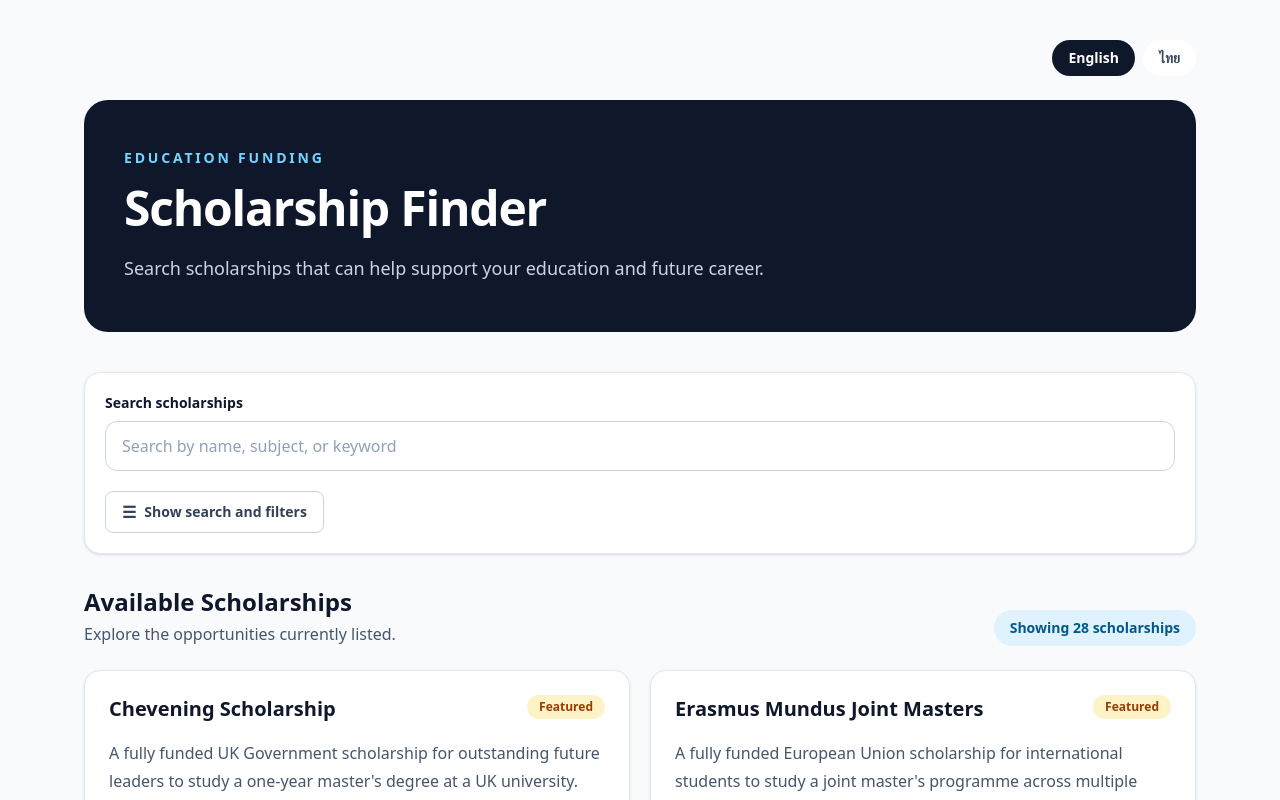
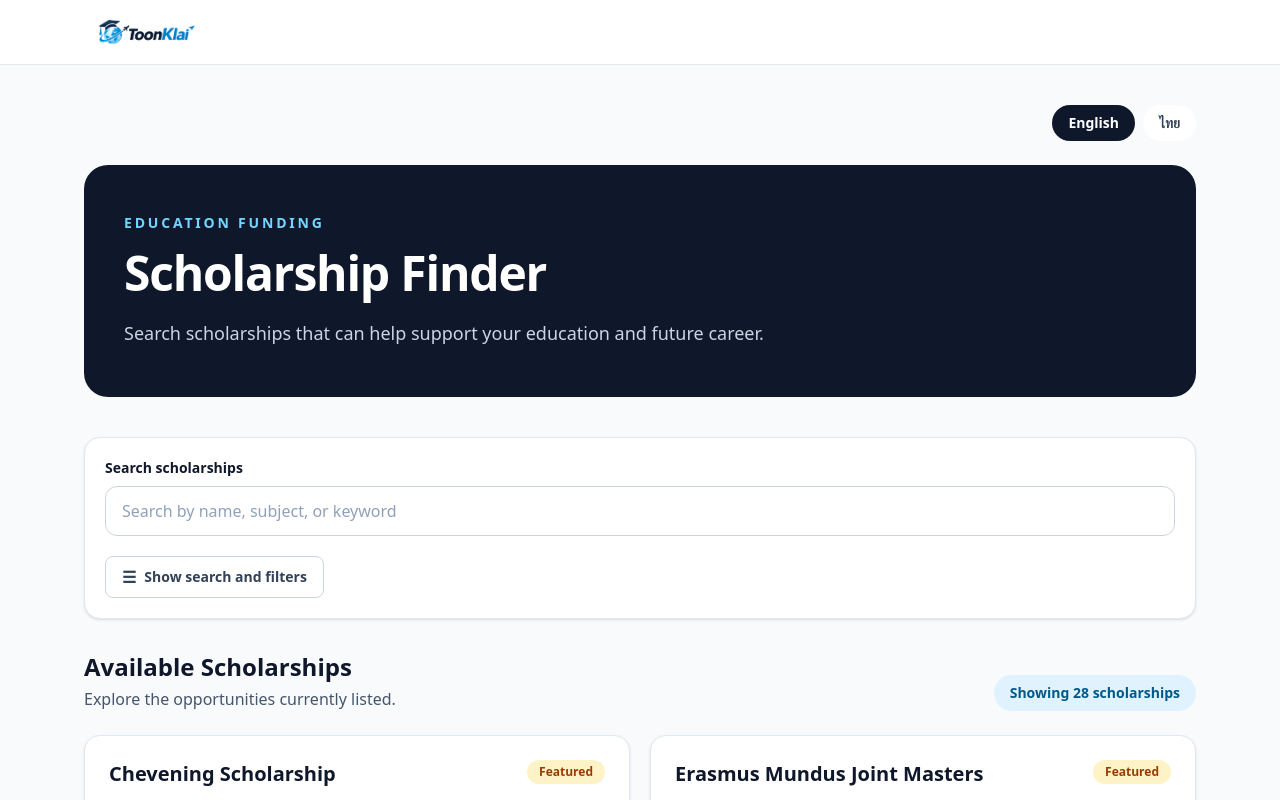
Before and after one commit to chayanitsaekhu-tech/ToonKlai, a Next.js app: page /en in a window 1280 px wide. Shown: the top 800 px of the page. Built offline with nearby package versions, Linux system fonts and the light colour scheme.

Commit message:
add ToonKlai logo

```diff
--- a/app/[locale]/layout.tsx
+++ b/app/[locale]/layout.tsx
@@ -9,6 +9,8 @@ import {
 import "../globals.css";
 
 import { getDictionary } from "@/i18n/dictionaries";
+import Image from "next/image";
+import Link from "next/link";
 
 export function generateStaticParams() {
   return locales.map((locale) => ({
@@ -56,6 +58,25 @@ export default async function LocaleLayout({
  return (
   <html lang={locale}>
     <body className="bg-slate-50 text-slate-900 antialiased">
+      <header className="border-b border-slate-200 bg-white">
+        <div className="mx-auto flex h-16 w-full max-w-6xl items-center px-5">
+          <Link
+            href={`/${locale}`}
+            aria-label="ToonKlai"
+            className="flex items-center"
+          >
+            <Image
+              src="/toonklai-logo.png"
+              alt="ToonKlai"
+              width={150}
+              height={45}
+              priority
+              className="h-10 w-auto object-contain"
+            />
+          </Link>
+        </div>
+      </header>
+
       {children}
     </body>
   </html>
```
Also changed, not shown: public/toonklai-logo.png (added). Lines whose indentation alone changed are shown as unchanged.
